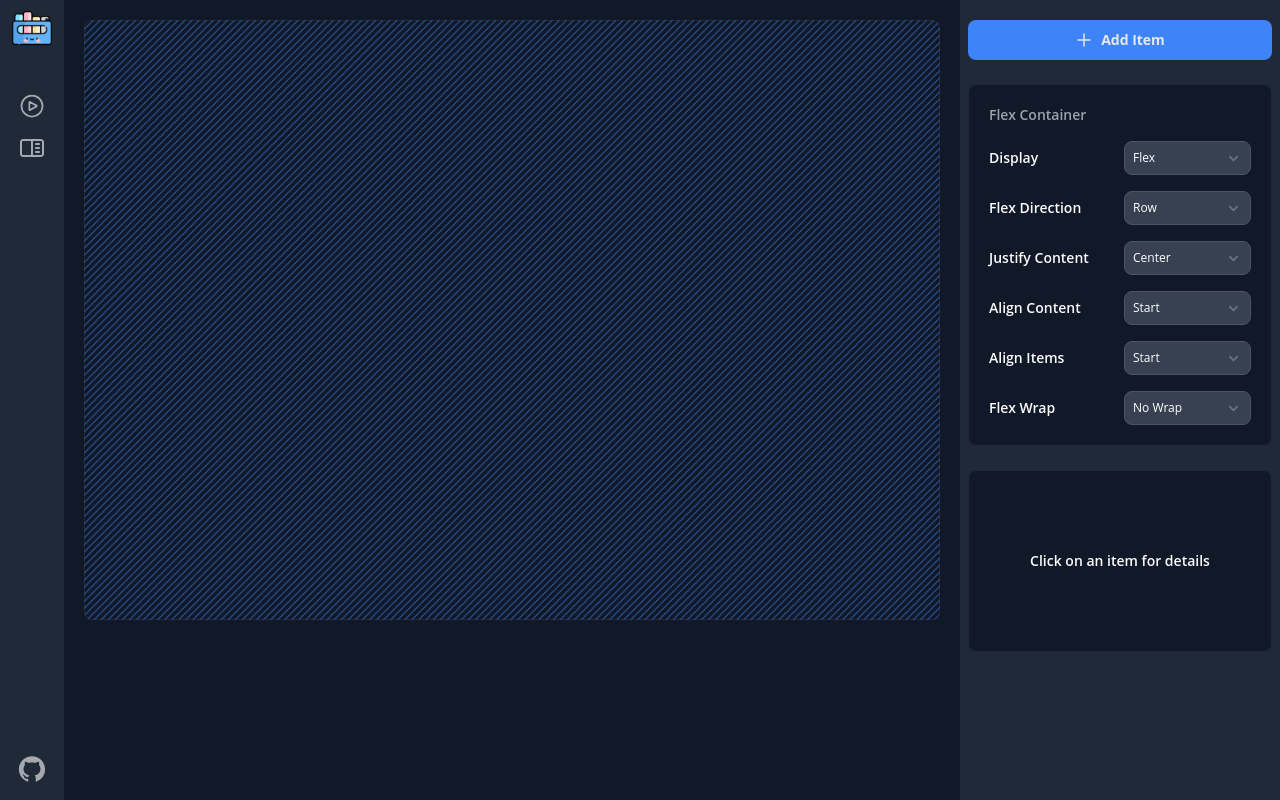
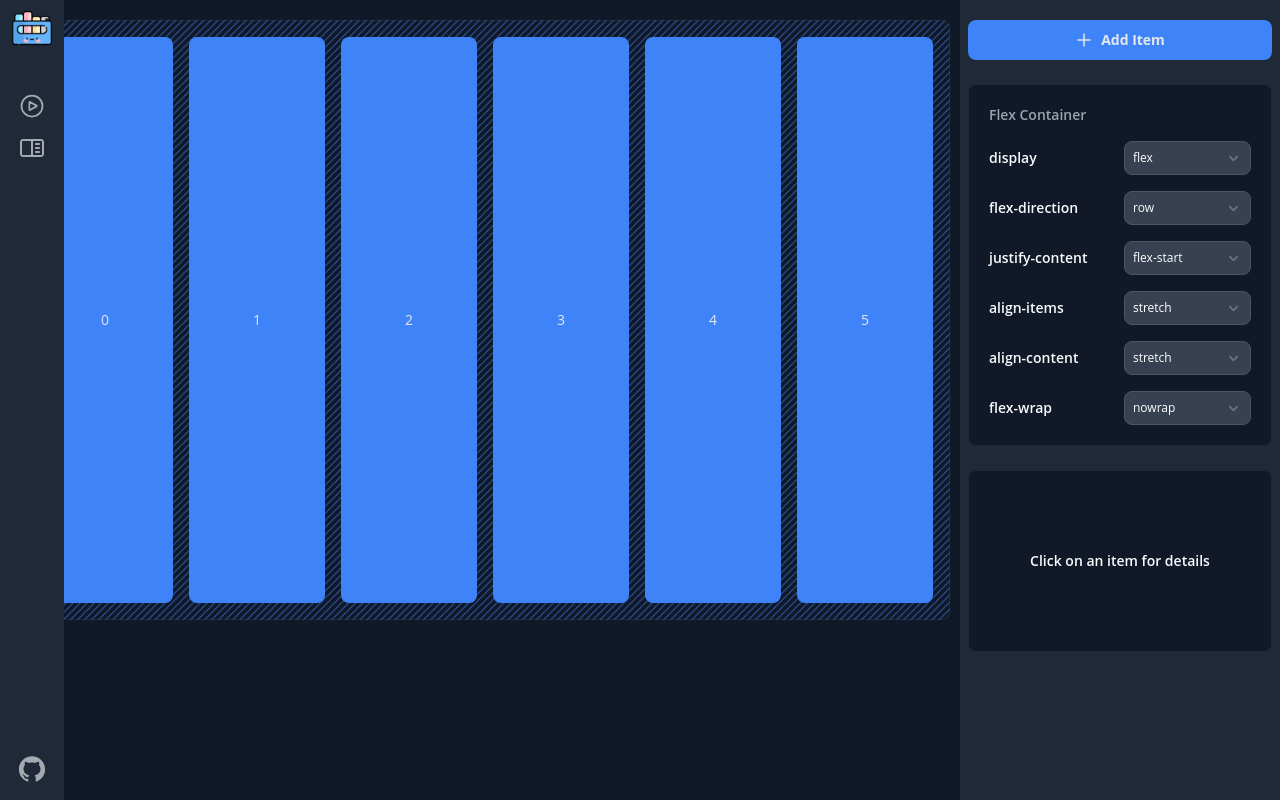
Before and after one commit to alsoamit/flexbox.fun, a Next.js app: page /app in a window 1280 px wide. Built offline with nearby package versions, Linux system fonts and the light colour scheme.

Commit message:
feat: update

```diff
--- a/pages/_document.tsx
+++ b/pages/_document.tsx
@@ -5,7 +5,7 @@
     return (
       <Html className="dark">
         <Head />
-        <body className="min-h-screen dark:bg-gray-900">
+        <body className="min-h-screen w-full max-w-full dark:bg-gray-900">
           <Main />
           <NextScript />
         </body>
--- a/pages/tutorials/index.tsx
+++ b/pages/tutorials/index.tsx
@@ -1,6 +1,21 @@
+import Link from 'next/link';
 import React from 'react';
 import Docs from 'src/docs';
 
 export default function DocsPage() {
-  return <Docs />;
+  // return <Docs />;
+  return (
+    <>
+      <div className="flex flex-col items-center justify-center gap-2 py-40 md:py-60">
+        <Link
+          href="/"
+          id="logo"
+          className="flex animate-pulse justify-center px-3 py-2"
+        >
+          <img src="/images/logo.png" className="mb-1 w-32" alt="flexbox.fun" />
+        </Link>
+        <h1 className="c-heading-text text-5xl font-bold">Coming Soon!</h1>
+      </div>
+    </>
+  );
 }
--- a/src/flexbox/ActiveItemBox.tsx
+++ b/src/flexbox/ActiveItemBox.tsx
@@ -1,6 +1,6 @@
 import { Select, TextInput } from 'flowbite-react';
 import React from 'react';
-import { FlexItemsActionKind, IFlexItem } from './flexbox.types';
+import { ActionKind, FlexItemsActionKind, IFlexItem } from './flexbox.types';
 import { HiTrash } from 'react-icons/hi';
 
 interface IActiveItemBoxProps {
@@ -28,6 +28,9 @@
     dispatchItem({
       type: FlexItemsActionKind.RemoveItem,
       payload: { id: item?.id },
+    });
+    dispatchItem({
+      type: ActionKind.ResetActiveFlexItem,
     });
   };
 
--- a/src/flexbox/Hero.tsx
+++ b/src/flexbox/Hero.tsx
@@ -20,16 +20,18 @@
     { [appState.alignItems]: isFlex },
     { [appState.alignContent]: isFlex },
     { [appState.wrap]: isFlex },
-    { 'gap-5': isFlex },
-    { 'space-y-5': appState.display === 'block' }
+    { 'gap-4': isFlex },
+    { 'space-y-4': appState.display === 'block' }
   );
 
   return (
-    <section className="flex-1">
-      <div
-        className={`c-border bg-stripes h-[600px] w-full overflow-hidden rounded-lg p-5 ${containerClassNames}`}
-      >
-        {children}
+    <section className="w-full max-w-full flex-1">
+      <div className="bg-stripes w-full max-w-full overflow-hidden rounded-lg">
+        <div
+          className={`c-border h-[600px] w-full overflow-hidden rounded-lg p-4 ${containerClassNames}`}
+        >
+          {children}
+        </div>
       </div>
     </section>
   );
--- a/src/flexbox/ToolBox.tsx
+++ b/src/flexbox/ToolBox.tsx
@@ -1,5 +1,5 @@
 import { Button, Dropdown, Select } from 'flowbite-react';
-import React from 'react';
+import React, { useEffect } from 'react';
 import { HiOutlinePlus } from 'react-icons/hi';
 import { ActionKind, FlexItemsActionKind, IAppState } from './flexbox.types';
 
@@ -47,6 +47,14 @@
     handleOptionChange(e.target.value, ActionKind.SetWrap);
   };
 
+  useEffect(() => {
+    [1, 2, 3, 4, 5, 6].map((i: any) =>
+      dispatchItem({
+        type: FlexItemsActionKind.AddItem,
+      })
+    );
+  }, []);
+
   return (
     <>
       <div className="w-80"></div>
@@ -67,87 +75,91 @@
         <div className="c-border space-y-4 rounded-lg p-5 dark:bg-gray-900">
           <div className="c-title-faded">Flex Container</div>
           <div className="flex items-center justify-between space-x-2">
-            <h2 className="c-title flex-1">Display</h2>
+            <h2 className="c-title flex-1">display</h2>
             <Select
               sizing="sm"
               className="flex-1"
               value={state.display}
               onChange={handleDisplayValueChange}
             >
-              <option value="flex">Flex</option>
-              <option value="block">Block</option>
+              <option value="flex">flex</option>
+              <option value="block">block</option>
             </Select>
           </div>
           <div className="flex items-center justify-between space-x-2">
-            <h2 className="c-title flex-1">Flex Direction</h2>
+            <h2 className="c-title flex-1">flex-direction</h2>
             <Select
               sizing="sm"
               className="flex-1"
               value={state.flexDirection}
               onChange={handleFlexDirectionChange}
             >
-              <option value="flex-col">Flex Col</option>
-              <option value="flex-col-reverse">Col Reverse</option>
-              <option value="flex-row">Row</option>
-              <option value="flex-row-reverse">Row Reverse</option>
+              <option value="flex-row">row</option>
+              <option value="flex-row-reverse">row-reverse</option>
+              <option value="flex-col">column</option>
+              <option value="flex-col-reverse">column-reverse</option>
             </Select>
           </div>
           <div className="flex items-center justify-between space-x-2">
-            <h2 className="c-title flex-1">Justify Content</h2>
+            <h2 className="c-title flex-1">justify-content</h2>
             <Select
               sizing="sm"
               className="flex-1"
               value={state.justifyContent}
               onChange={handleJustifyContentChange}
             >
-              <option value="justify-center">Center</option>
-              <option value="justify-between">Between</option>
-              <option value="justify-around">Around</option>
-              <option value="justify-evenly">Evenly</option>
+              <option value="justify-start">flex-start</option>
+              <option value="justify-end">flex-end</option>
+              <option value="justify-center">center</option>
+              <option value="justify-between">space-between</option>
+              <option value="justify-around">space-around</option>
+              <option value="justify-evenly">space-evenly</option>
             </Select>
           </div>
           <div className="flex items-center justify-between space-x-2">
-            <h2 className="c-title flex-1">Align Content</h2>
+            <h2 className="c-title flex-1">align-items</h2>
+            <Select
+              sizing="sm"
+              className="flex-1"
+              value={state.alignItems}
+              onChange={handleAlignItemsChange}
+            >
+              <option value="items-start">flex-start</option>
+              <option value="items-end">flex-end</option>
+              <option value="items-center">center</option>
+              <option value="items-baseline">baseline</option>
+              <option value="items-stretch">stretch</option>
+            </Select>
+          </div>
+          <div className="flex items-center justify-between space-x-2">
+            <h2 className="c-title flex-1">align-content</h2>
             <Select
               sizing="sm"
               className="flex-1"
               value={state.alignContent}
               onChange={handleAlignContentChange}
             >
-              <option value="content-start">Start</option>
-              <option value="content-center">Center</option>
-              <option value="content-between">Between</option>
-              <option value="content-around">Around</option>
-              <option value="content-end">End</option>
-              <option value="content-evenly">Evenly</option>
-              <option value="content-baseline">Baseline</option>
+              <option value="content-start">flex-start</option>
+              <option value="content-center">center</option>
+              <option value="content-end">flex-end</option>
+              <option value="content-between">space-between</option>
+              <option value="content-around">space-around</option>
+              <option value="content-evenly">space-evenly</option>
+              <option value="content-baseline">baseline</option>
+              <option value="content-stretch">stretch</option>
             </Select>
           </div>
           <div className="flex items-center justify-between space-x-2">
-            <h2 className="c-title flex-1">Align Items</h2>
-            <Select
-              sizing="sm"
-              className="flex-1"
-              value={state.alignItems}
-              onChange={handleAlignItemsChange}
-            >
-              <option value="items-start">Start</option>
-              <option value="items-center">Center</option>
-              <option value="items-end">End</option>
-              <option value="items-stretch">Stretch</option>
-            </Select>
-          </div>
-          <div className="flex items-center justify-between space-x-2">
-            <h2 className="c-title flex-1">Flex Wrap</h2>
+            <h2 className="c-title flex-1">flex-wrap</h2>
             <Select
               sizing="sm"
               className="flex-1"
               value={state.wrap}
               onChange={handleFlexWrapChange}
             >
-              <option value="flex-nowrap">No Wrap</option>
-              <option value="flex-wrap">Wrap</option>
-              <option value="flex-wrap-reverse">Wrap Reverse</option>
+              <option value="flex-wrap">wrap</option>
+              <option value="flex-nowrap">nowrap</option>
+              <option value="flex-wrap-reverse">wrap-reverse</option>
             </Select>
           </div>
         </div>
--- a/src/flexbox/flexbox.types.ts
+++ b/src/flexbox/flexbox.types.ts
@@ -25,6 +25,7 @@
   | 'content-between'
   | 'content-around'
   | 'content-evenly'
+  | 'content-stretch'
   | 'content-baseline';
 export type IAlignItems =
   | 'items-start'
@@ -65,6 +66,7 @@
   SetAlignContent = 'SET_ALIGN_CONTENT',
   SetWrap = 'SET_WRAP',
   SetActiveFlexItem = 'SET_ACTIVE_FLEX_ITEM',
+  ResetActiveFlexItem = 'RESET_ACTIVE_FLEX_ITEM',
 }
 
 export interface IAction {
--- a/src/flexbox/index.tsx
+++ b/src/flexbox/index.tsx
@@ -18,8 +18,8 @@
   display: 'flex',
   flexDirection: 'flex-row',
   justifyContent: 'justify-start',
-  alignItems: 'items-start',
-  alignContent: 'content-start',
+  alignItems: 'items-stretch',
+  alignContent: 'content-stretch',
   wrap: 'flex-nowrap',
   activeItem: null,
 };
@@ -104,6 +104,8 @@
       return { ...state, wrap: payload };
     case ActionKind.SetActiveFlexItem:
       return { ...state, activeItem: payload };
+    case ActionKind.ResetActiveFlexItem:
+      return { ...state, activeItem: null };
     default:
       return state;
   }
@@ -114,7 +116,7 @@
   const [itemsState, dispatchItem] = useReducer(itemReducer, initialItemsState);
 
   return (
-    <div className="flex gap-5 py-5 pl-5">
+    <div className="flex w-full max-w-full gap-5 py-5 pl-5">
       <FlexBoxContainer appState={state}>
         {itemsState.items?.map((i: IFlexItem) => (
           <FlexBoxItem
--- /dev/null
+++ b/src/home/BMC.tsx
@@ -0,0 +1,18 @@
+import React from 'react';
+
+const BuyMeACoffeeButton = () => {
+  return (
+    <a
+      href="https://www.buymeacoffee.com/alsoamit"
+      target="_blank"
+      rel="noreferrer"
+    >
+      <img
+        src="https://img.buymeacoffee.com/button-api/?text=Buy me a coffee&emoji=&slug=yourusername&button_colour=5F7FFF&font_colour=ffffff&font_family=Inter&outline_colour=000000&coffee_colour=FFDD00"
+        alt="Buy Me A Coffee"
+      />
+    </a>
+  );
+};
+
+export default BuyMeACoffeeButton;
--- a/src/home/Contributors.tsx
+++ b/src/home/Contributors.tsx
@@ -1,6 +1,7 @@
 import Link from 'next/link';
 import React from 'react';
 import { HiOutlineStar } from 'react-icons/hi';
+import BuyMeACoffeeButton from './BMC';
 
 export default function Contributors() {
   return (
@@ -16,22 +17,23 @@
       </div>
       <div className="inset-0 bg-black/20 backdrop-blur-sm">
         <div className="c-container mx-auto flex flex-col items-center justify-center gap-y-8 pt-40">
-          <h1 className="c-title c-heading-text mx-auto max-w-3xl text-center text-6xl !font-bold leading-tight">
+          {/* <h1 className="c-title c-heading-text mx-auto max-w-3xl text-center text-6xl !font-bold leading-tight">
             Give us a star!
-          </h1>
+          </h1> */}
+          <BuyMeACoffeeButton />
           <div className="flex justify-center gap-4">
-            <Link
+            {/* <Link
               href="/app"
-              className="group flex items-center justify-center gap-1 rounded-full bg-orange-500 p-3 px-6 font-bold text-white"
+              className="flex items-center justify-center gap-1 p-3 px-6 font-bold text-white bg-orange-500 rounded-full group"
             >
               <HiOutlineStar className="text-xl" />
-              <span className="font-semibold opacity-90 transition-none duration-300 group-hover:opacity-100">
+              <span className="font-semibold transition-none duration-300 opacity-90 group-hover:opacity-100">
                 Star
               </span>
             </Link>
             <Link
               href="/tutorials"
-              className="group flex items-center gap-1 rounded-full bg-gray-700 p-3 px-6 font-bold text-white"
+              className="flex items-center gap-1 p-3 px-6 font-bold text-white bg-gray-700 rounded-full group"
             >
               <svg
                 stroke="currentColor"
@@ -41,7 +43,7 @@
                 height="1em"
                 width="1em"
                 xmlns="http://www.w3.org/2000/svg"
-                className="h-4 w-4 transition-all duration-300 group-hover:rotate-180"
+                className="w-4 h-4 transition-all duration-300 group-hover:rotate-180"
               >
                 <path
                   d="M16 7C15.4477 7 15 7.44772 15 8C15 8.55228 15.4477 9 16 9H19C19.5523 9 20 8.55228 20 8C20 7.44772 19.5523 7 19 7H16Z"
@@ -62,10 +64,10 @@
                   fill="currentColor"
                 ></path>
               </svg>
-              <span className="font-semibold opacity-90 transition-none duration-300 group-hover:opacity-100">
+              <span className="font-semibold transition-none duration-300 opacity-90 group-hover:opacity-100">
                 Contribute
               </span>
-            </Link>
+            </Link> */}
           </div>
           <div id="contributors" className="pt-16"></div>
         </div>
--- a/src/layout/index.tsx
+++ b/src/layout/index.tsx
@@ -5,9 +5,9 @@
 export default function Layout({ children }: any) {
   const router = useRouter();
   return (
-    <div className="flex">
+    <div className="flex w-full max-w-full">
       <Navbar isAppNav={router.pathname === '/app'} />
-      <main className="flex-1">{children}</main>
+      <main className="w-full max-w-full flex-1">{children}</main>
     </div>
   );
 }
```
